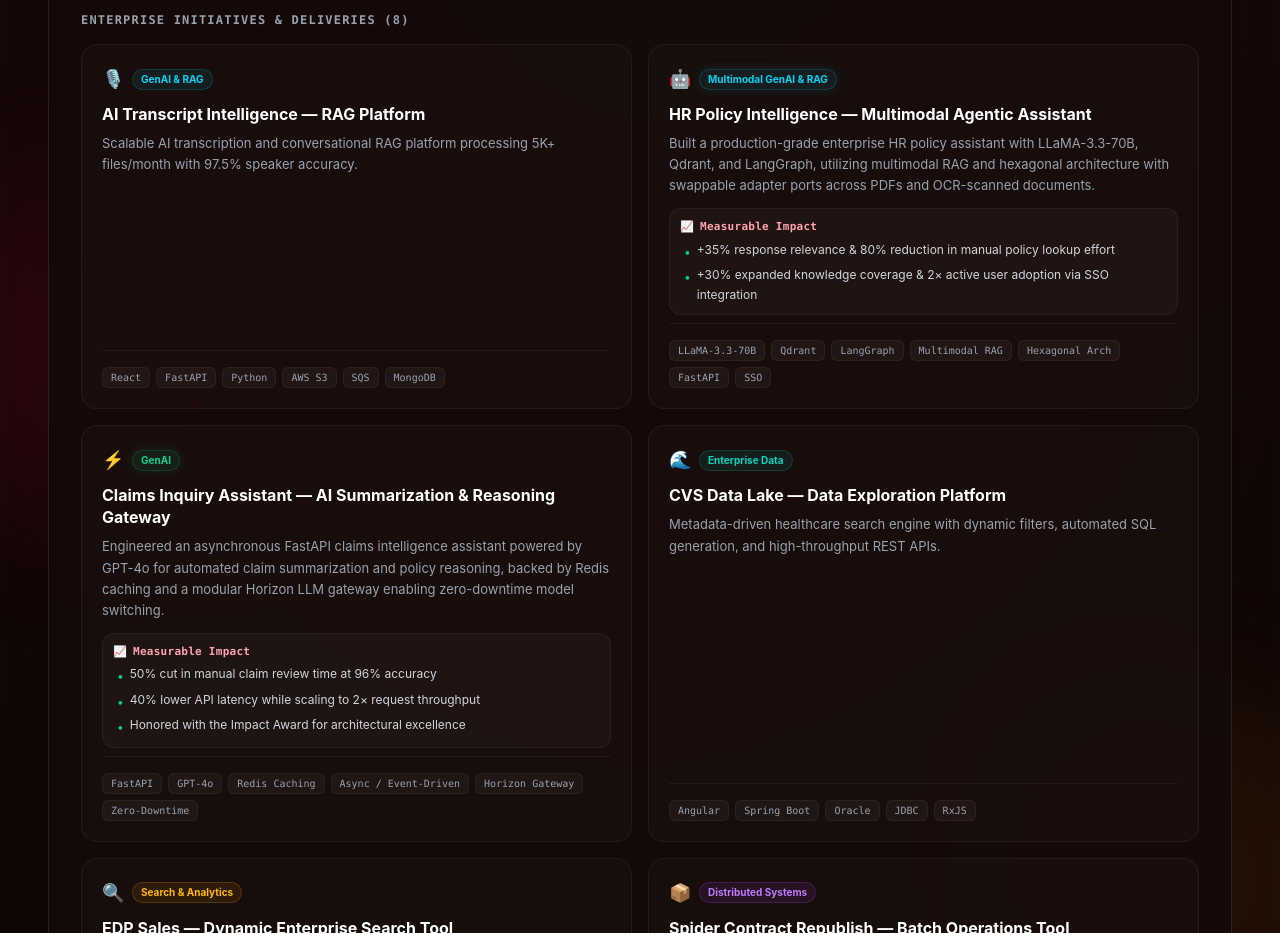
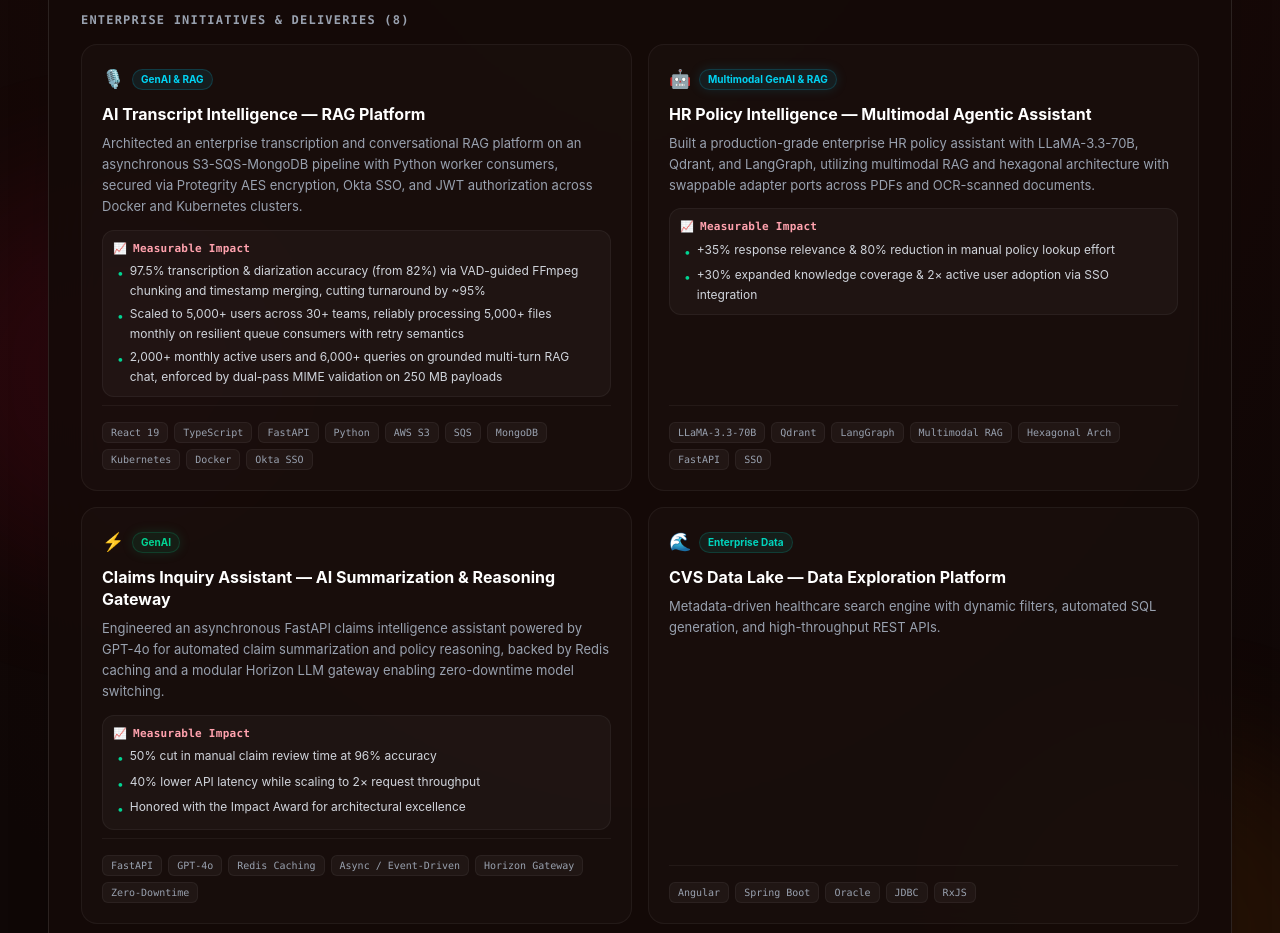
Before and after one commit to Kgotta-contribute/Portfolio, a React (Vite) app: page /#contact in a window 1280 px wide. Shown: the part 1960-2893 px from the top of the page. Built offline with nearby package versions, Linux system fonts and the light colour scheme.

Commit message:
feat: update AI Transcript Intelligence description and 3-row impact

```diff
--- a/src/components/Experience.jsx
+++ b/src/components/Experience.jsx
@@ -10,8 +10,13 @@ const carelonProjects = [
     icon: '🎙️',
     badge: 'GenAI & RAG',
     badgeColor: 'text-cyan-400 bg-cyan-500/10 border-cyan-500/20',
-    description: 'Scalable AI transcription and conversational RAG platform processing 5K+ files/month with 97.5% speaker accuracy.',
-    tech: ['React', 'FastAPI', 'Python', 'AWS S3', 'SQS', 'MongoDB']
+    description: 'Architected an enterprise transcription and conversational RAG platform on an asynchronous S3-SQS-MongoDB pipeline with Python worker consumers, secured via Protegrity AES encryption, Okta SSO, and JWT authorization across Docker and Kubernetes clusters.',
+    impact: [
+      '97.5% transcription & diarization accuracy (from 82%) via VAD-guided FFmpeg chunking and timestamp merging, cutting turnaround by ~95%',
+      'Scaled to 5,000+ users across 30+ teams, reliably processing 5,000+ files monthly on resilient queue consumers with retry semantics',
+      '2,000+ monthly active users and 6,000+ queries on grounded multi-turn RAG chat, enforced by dual-pass MIME validation on 250 MB payloads'
+    ],
+    tech: ['React 19', 'TypeScript', 'FastAPI', 'Python', 'AWS S3', 'SQS', 'MongoDB', 'Kubernetes', 'Docker', 'Okta SSO']
   },
   {
     id: 'hr-policy-rag',
```
